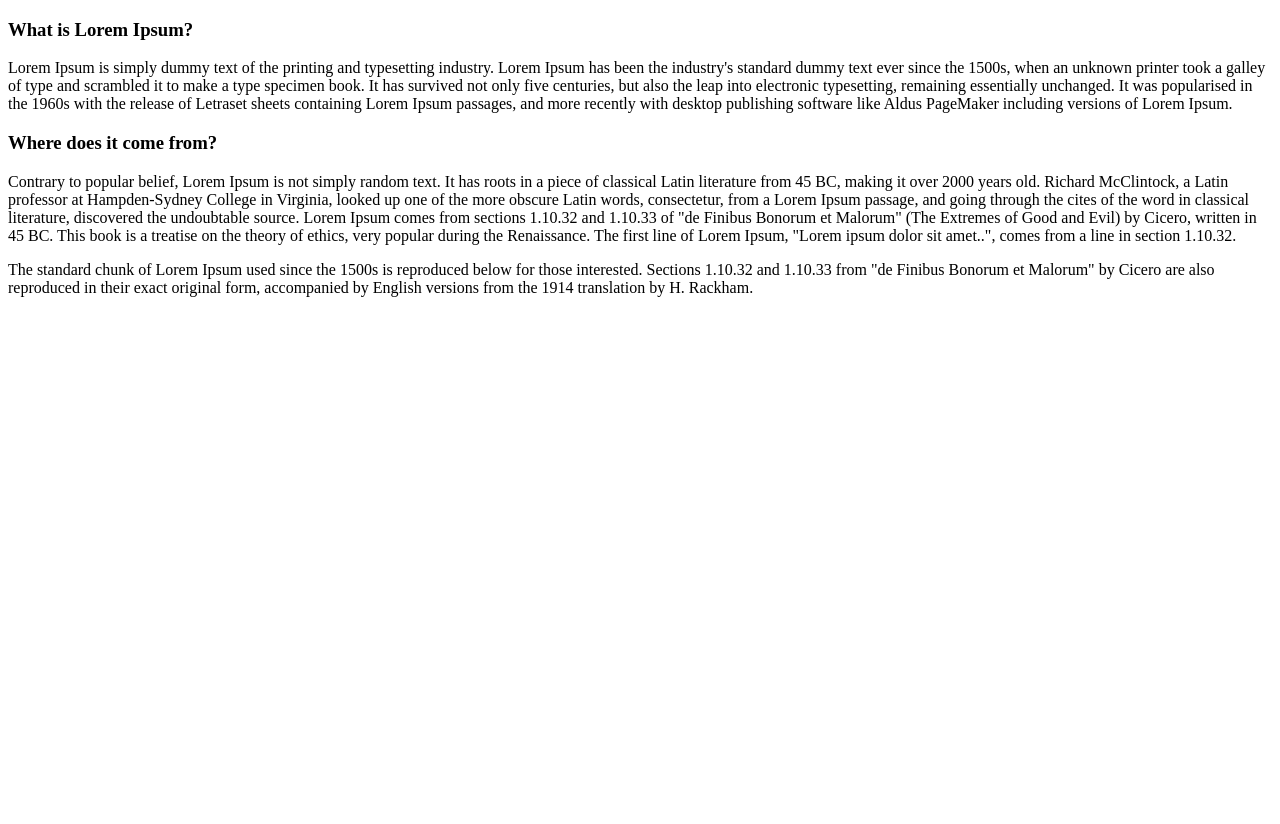
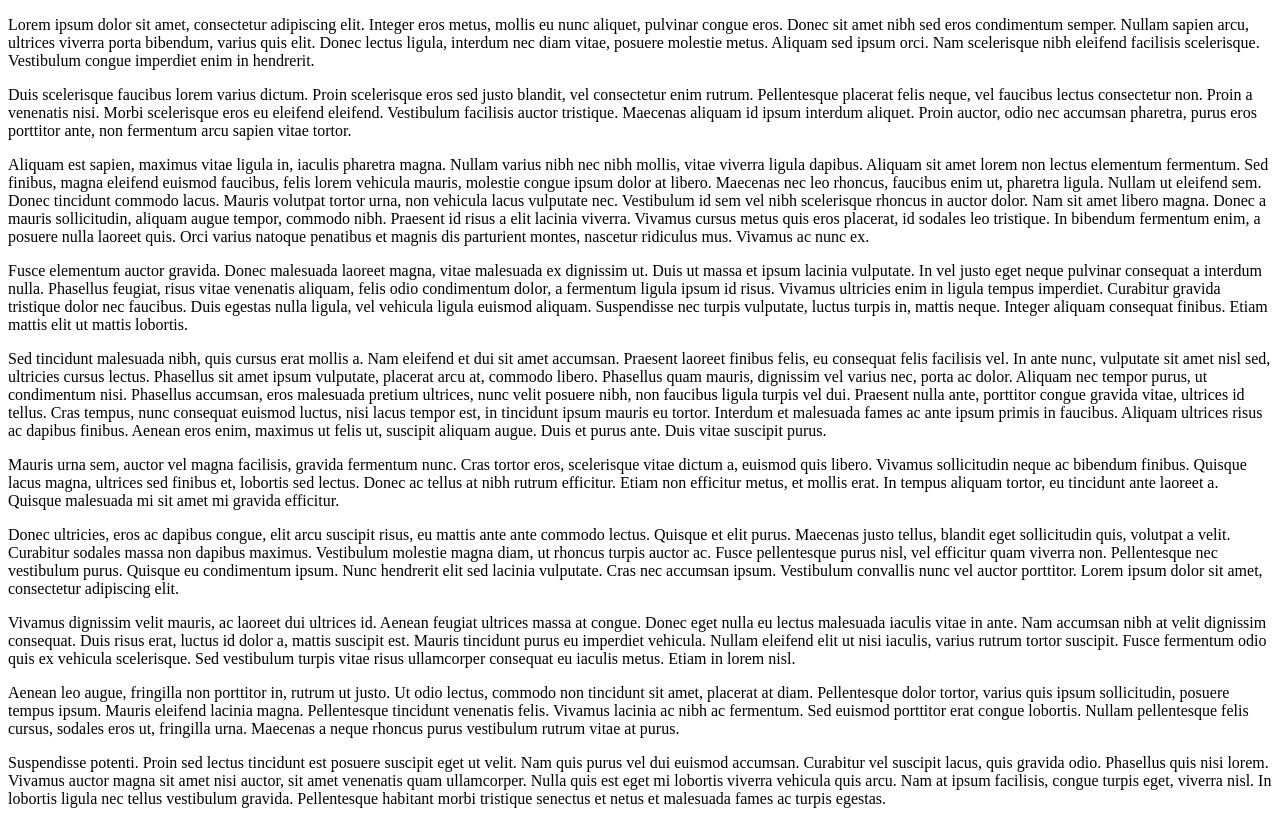
Before and after one commit to vmishragreprubycom/git_test, a plain HTML site: page index.html in a window 1280 px wide. Before the commit the page ends 800 px from the top, so only its background shows below. Drawn offline with Linux system fonts and the light colour scheme.

Commit message:
Replaced whole data

```diff
--- a/index.html
+++ b/index.html
@@ -4,17 +4,37 @@
 	<title>Git Quiz</title>
 </head>
 <body>
-	<h3>What is Lorem Ipsum?</h3>
-	<p>
-		Lorem Ipsum is simply dummy text of the printing and typesetting industry. Lorem Ipsum has been the industry's standard dummy text ever since the 1500s, when an unknown printer took a galley of type and scrambled it to make a type specimen book. It has survived not only five centuries, but also the leap into electronic typesetting, remaining essentially unchanged. It was popularised in the 1960s with the release of Letraset sheets containing Lorem Ipsum passages, and more recently with desktop publishing software like Aldus PageMaker including versions of Lorem Ipsum.
-	</p>
-
-	<h3>Where does it come from?</h3>
-	<p>
-		Contrary to popular belief, Lorem Ipsum is not simply random text. It has roots in a piece of classical Latin literature from 45 BC, making it over 2000 years old. Richard McClintock, a Latin professor at Hampden-Sydney College in Virginia, looked up one of the more obscure Latin words, consectetur, from a Lorem Ipsum passage, and going through the cites of the word in classical literature, discovered the undoubtable source. Lorem Ipsum comes from sections 1.10.32 and 1.10.33 of "de Finibus Bonorum et Malorum" (The Extremes of Good and Evil) by Cicero, written in 45 BC. This book is a treatise on the theory of ethics, very popular during the Renaissance. The first line of Lorem Ipsum, "Lorem ipsum dolor sit amet..", comes from a line in section 1.10.32.
-	</p>
-	<p>
-		The standard chunk of Lorem Ipsum used since the 1500s is reproduced below for those interested. Sections 1.10.32 and 1.10.33 from "de Finibus Bonorum et Malorum" by Cicero are also reproduced in their exact original form, accompanied by English versions from the 1914 translation by H. Rackham.
-	</p>
+	<div>
+		<p>
+			Lorem ipsum dolor sit amet, consectetur adipiscing elit. Integer eros metus, mollis eu nunc aliquet, pulvinar congue eros. Donec sit amet nibh sed eros condimentum semper. Nullam sapien arcu, ultrices viverra porta bibendum, varius quis elit. Donec lectus ligula, interdum nec diam vitae, posuere molestie metus. Aliquam sed ipsum orci. Nam scelerisque nibh eleifend facilisis scelerisque. Vestibulum congue imperdiet enim in hendrerit.
+		</p>
+		<p>
+			Duis scelerisque faucibus lorem varius dictum. Proin scelerisque eros sed justo blandit, vel consectetur enim rutrum. Pellentesque placerat felis neque, vel faucibus lectus consectetur non. Proin a venenatis nisi. Morbi scelerisque eros eu eleifend eleifend. Vestibulum facilisis auctor tristique. Maecenas aliquam id ipsum interdum aliquet. Proin auctor, odio nec accumsan pharetra, purus eros porttitor ante, non fermentum arcu sapien vitae tortor.
+		</p>
+		<p>
+			Aliquam est sapien, maximus vitae ligula in, iaculis pharetra magna. Nullam varius nibh nec nibh mollis, vitae viverra ligula dapibus. Aliquam sit amet lorem non lectus elementum fermentum. Sed finibus, magna eleifend euismod faucibus, felis lorem vehicula mauris, molestie congue ipsum dolor at libero. Maecenas nec leo rhoncus, faucibus enim ut, pharetra ligula. Nullam ut eleifend sem. Donec tincidunt commodo lacus. Mauris volutpat tortor urna, non vehicula lacus vulputate nec. Vestibulum id sem vel nibh scelerisque rhoncus in auctor dolor. Nam sit amet libero magna. Donec a mauris sollicitudin, aliquam augue tempor, commodo nibh. Praesent id risus a elit lacinia viverra. Vivamus cursus metus quis eros placerat, id sodales leo tristique. In bibendum fermentum enim, a posuere nulla laoreet quis. Orci varius natoque penatibus et magnis dis parturient montes, nascetur ridiculus mus. Vivamus ac nunc ex.
+		</p>
+		<p>
+			Fusce elementum auctor gravida. Donec malesuada laoreet magna, vitae malesuada ex dignissim ut. Duis ut massa et ipsum lacinia vulputate. In vel justo eget neque pulvinar consequat a interdum nulla. Phasellus feugiat, risus vitae venenatis aliquam, felis odio condimentum dolor, a fermentum ligula ipsum id risus. Vivamus ultricies enim in ligula tempus imperdiet. Curabitur gravida tristique dolor nec faucibus. Duis egestas nulla ligula, vel vehicula ligula euismod aliquam. Suspendisse nec turpis vulputate, luctus turpis in, mattis neque. Integer aliquam consequat finibus. Etiam mattis elit ut mattis lobortis.
+		</p>
+		<p>
+			Sed tincidunt malesuada nibh, quis cursus erat mollis a. Nam eleifend et dui sit amet accumsan. Praesent laoreet finibus felis, eu consequat felis facilisis vel. In ante nunc, vulputate sit amet nisl sed, ultricies cursus lectus. Phasellus sit amet ipsum vulputate, placerat arcu at, commodo libero. Phasellus quam mauris, dignissim vel varius nec, porta ac dolor. Aliquam nec tempor purus, ut condimentum nisi. Phasellus accumsan, eros malesuada pretium ultrices, nunc velit posuere nibh, non faucibus ligula turpis vel dui. Praesent nulla ante, porttitor congue gravida vitae, ultrices id tellus. Cras tempus, nunc consequat euismod luctus, nisi lacus tempor est, in tincidunt ipsum mauris eu tortor. Interdum et malesuada fames ac ante ipsum primis in faucibus. Aliquam ultrices risus ac dapibus finibus. Aenean eros enim, maximus ut felis ut, suscipit aliquam augue. Duis et purus ante. Duis vitae suscipit purus.
+		</p>
+		<p>
+			Mauris urna sem, auctor vel magna facilisis, gravida fermentum nunc. Cras tortor eros, scelerisque vitae dictum a, euismod quis libero. Vivamus sollicitudin neque ac bibendum finibus. Quisque lacus magna, ultrices sed finibus et, lobortis sed lectus. Donec ac tellus at nibh rutrum efficitur. Etiam non efficitur metus, et mollis erat. In tempus aliquam tortor, eu tincidunt ante laoreet a. Quisque malesuada mi sit amet mi gravida efficitur.
+		</p>
+		<p>
+			Donec ultricies, eros ac dapibus congue, elit arcu suscipit risus, eu mattis ante ante commodo lectus. Quisque et elit purus. Maecenas justo tellus, blandit eget sollicitudin quis, volutpat a velit. Curabitur sodales massa non dapibus maximus. Vestibulum molestie magna diam, ut rhoncus turpis auctor ac. Fusce pellentesque purus nisl, vel efficitur quam viverra non. Pellentesque nec vestibulum purus. Quisque eu condimentum ipsum. Nunc hendrerit elit sed lacinia vulputate. Cras nec accumsan ipsum. Vestibulum convallis nunc vel auctor porttitor. Lorem ipsum dolor sit amet, consectetur adipiscing elit.
+		</p>
+		<p>
+			Vivamus dignissim velit mauris, ac laoreet dui ultrices id. Aenean feugiat ultrices massa at congue. Donec eget nulla eu lectus malesuada iaculis vitae in ante. Nam accumsan nibh at velit dignissim consequat. Duis risus erat, luctus id dolor a, mattis suscipit est. Mauris tincidunt purus eu imperdiet vehicula. Nullam eleifend elit ut nisi iaculis, varius rutrum tortor suscipit. Fusce fermentum odio quis ex vehicula scelerisque. Sed vestibulum turpis vitae risus ullamcorper consequat eu iaculis metus. Etiam in lorem nisl.
+		</p>
+		<p>
+			Aenean leo augue, fringilla non porttitor in, rutrum ut justo. Ut odio lectus, commodo non tincidunt sit amet, placerat at diam. Pellentesque dolor tortor, varius quis ipsum sollicitudin, posuere tempus ipsum. Mauris eleifend lacinia magna. Pellentesque tincidunt venenatis felis. Vivamus lacinia ac nibh ac fermentum. Sed euismod porttitor erat congue lobortis. Nullam pellentesque felis cursus, sodales eros ut, fringilla urna. Maecenas a neque rhoncus purus vestibulum rutrum vitae at purus.
+		</p>
+		<p>
+			Suspendisse potenti. Proin sed lectus tincidunt est posuere suscipit eget ut velit. Nam quis purus vel dui euismod accumsan. Curabitur vel suscipit lacus, quis gravida odio. Phasellus quis nisi lorem. Vivamus auctor magna sit amet nisi auctor, sit amet venenatis quam ullamcorper. Nulla quis est eget mi lobortis viverra vehicula quis arcu. Nam at ipsum facilisis, congue turpis eget, viverra nisl. In lobortis ligula nec tellus vestibulum gravida. Pellentesque habitant morbi tristique senectus et netus et malesuada fames ac turpis egestas.
+		</p>
+	</div>
 </body>
 </html>
```
